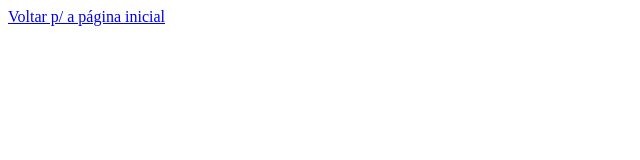
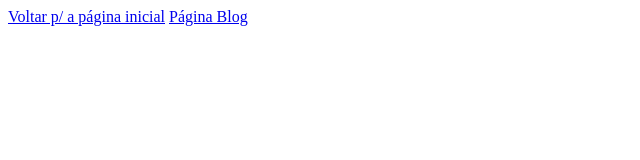
Before and after one commit to julianossgs/aulagithub, a plain HTML site: page vendas.html in a window 1280 px wide. Shown: the whole page, without its empty margins (0-640 px from the left). Drawn offline with Linux system fonts and the light colour scheme.

Commit message:
Add link da página Blog

```diff
--- a/vendas.html
+++ b/vendas.html
@@ -9,5 +9,6 @@
 <body>
 
     <a href="index.html">Voltar p/ a página inicial</a>
+    <a href="Blog.html">Página Blog</a>
 </body>
 </html>
```
